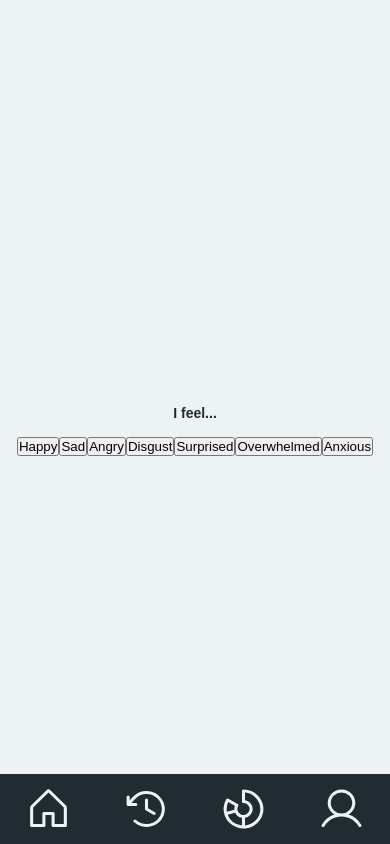
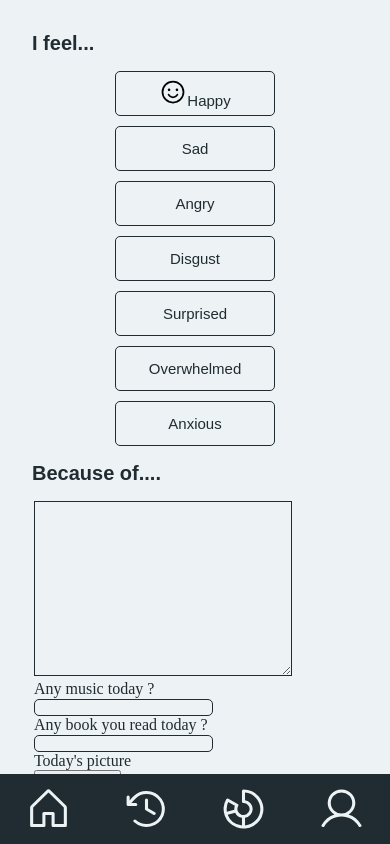
Before and after one commit to vickyfrosties/StatMind, a React (Vite) app: page /form in a window 390 px wide. Built offline with nearby package versions, Linux system fonts and the light colour scheme.

Commit message:
New Form

```diff
--- /dev/null
+++ b/src/Components/MainForm/Main.module.css
@@ -0,0 +1,71 @@
+* {
+    margin: 0;
+    padding: 0;
+    box-sizing: border-box;
+}
+
+body {
+    width: 100%;
+    height: 100vh;
+}
+
+@media (min-width: 390px) and (max-width: 550px) {
+    .first_section {
+        width: 100vw;
+        height: 100vh;
+        padding: 1rem;
+
+        h3 {
+            width: 50%;
+            display: flex;
+            font-family: "Overpass", sans-serif;
+            font-optical-sizing: auto;
+            font-weight: 600;
+            font-style: normal;
+            font-size: 20px;
+        }
+
+        .btn_container {
+            width: 90%;
+            gap: 10px;
+            margin: auto;
+            height: auto;
+            display: flex;
+            flex-wrap: wrap;
+            justify-content: center;
+            align-items: center;
+
+            button {
+                color: #202C31;
+                width: 160px;
+                height: 45px;
+                border: #202C31 1px solid;
+                border-radius: 5px;
+                background-color: #EDF2F4;
+                font-size: 15px;
+            }
+        }
+
+        .mood_form {
+            width: 90%;
+            margin: auto;
+
+            .description {
+                width: 80%;
+                height: 175px;
+                background-color: #EDF2F4;
+                border: #202C31 1px solid;
+
+            }
+
+            .music_input,
+            .book_input {
+                border: #202C31 1px solid;
+                border-radius: 5px;
+                background-color: #EDF2F4;
+            }
+        }
+    }
+
+
+}
--- a/src/Components/MainForm/MainForm.jsx
+++ b/src/Components/MainForm/MainForm.jsx
@@ -1,12 +1,14 @@
 import MainMenu from "../../Containers/Menu/MainMenu";
+import styles from "./Main.module.css";
 
 const MainForm = () => {
 
   return (
     <>
+      <section className={styles.first_section}>
         <h3>I feel...</h3>
-      <div>
-        <button>Happy</button>
+        <div className={styles.btn_container}>
+          <button><img src="/public/Icons/smiley.svg" alt="Happy icon" />Happy</button>
           <button>Sad</button>
           <button>Angry</button>
           <button>Disgust</button>
@@ -14,6 +16,20 @@ const MainForm = () => {
           <button>Overwhelmed</button>
           <button>Anxious</button>
         </div>
+        <h3>Because of....</h3>
+
+        <form className={styles.mood_form} action="">
+          <textarea className={styles.description} name="description" id="description"></textarea>
+          <p>Any music today ?</p>
+          <input className={styles.music_input} type="text" />
+          <p>Any book you read today ?</p>
+          <input className={styles.book_input} type="text" />
+          <p>Today's picture</p>
+          <input className={styles.picture_input} type="file" />
+
+
+        </form>
+      </section>
       <MainMenu />
     </>
   );
```
Also changed, not shown: 2 other files (tests, documents, lock files or other folders). Lines whose indentation alone changed are shown as unchanged.
